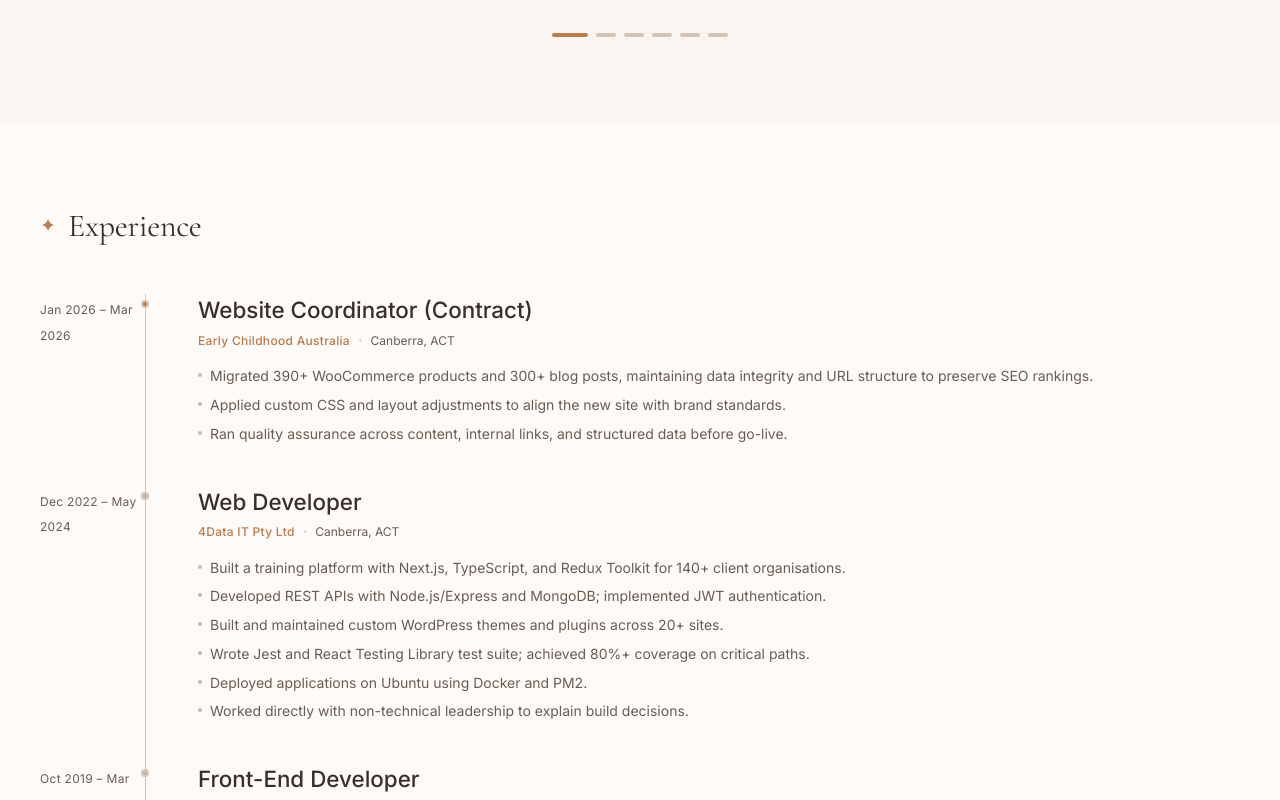
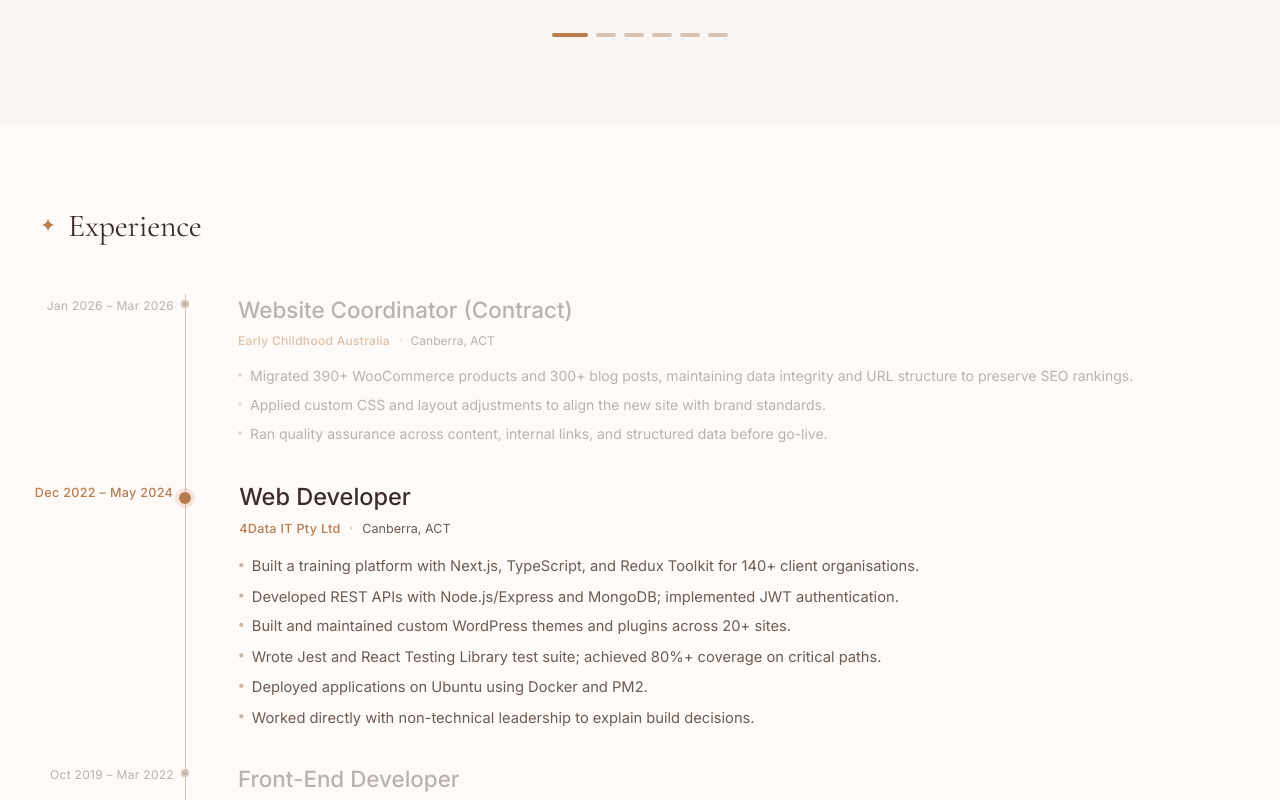
Before and after one commit to yulanh7/my-portfolio, a Next.js app: page / in a window 1280 px wide. Shown: the part 1180-1980 px from the top of the page. Built offline with nearby package versions, Linux system fonts and the light colour scheme.

Commit message:
feat(experience): scroll-activated timeline with scale highlight and animated dots

```diff
--- a/src/components/Experience.tsx
+++ b/src/components/Experience.tsx
@@ -1,12 +1,51 @@
 "use client";
 
-import { experience, education } from "@/data/content";
+import { useEffect, useRef, useState } from "react";
+import { experience } from "@/data/content";
 
 export default function Experience() {
+  const [activeIndex, setActiveIndex] = useState(0);
+  const [dotPositions, setDotPositions] = useState<number[]>([]);
+  const itemRefs = useRef<(HTMLDivElement | null)[]>([]);
+  const dotRefs = useRef<(HTMLDivElement | null)[]>([]);
+
+  useEffect(() => {
+    const handleScroll = () => {
+      const triggerLine = window.innerHeight * 0.7;
+
+      let newActive = 0;
+      itemRefs.current.forEach((el, i) => {
+        if (!el) return;
+        const rect = el.getBoundingClientRect();
+        if (rect.top <= triggerLine) {
+          newActive = i;
+        }
+      });
+
+      setActiveIndex(newActive);
+    };
+
+    window.addEventListener("scroll", handleScroll, { passive: true });
+    handleScroll();
+    return () => window.removeEventListener("scroll", handleScroll);
+  }, []);
+
+  useEffect(() => {
+    const container = itemRefs.current[0]?.parentElement;
+    if (!container) return;
+    const containerTop = container.getBoundingClientRect().top + window.scrollY;
+    const positions = itemRefs.current.map((el) => {
+      if (!el) return 0;
+      const rect = el.getBoundingClientRect();
+      return rect.top + window.scrollY - containerTop + 6;
+    });
+    setDotPositions(positions);
+  }, []);
+
   return (
     <section
       id="experience"
-      className="py-20"
+      className="py-20 overflow-x-hidden"
       style={{ background: "rgba(253, 250, 247, 0.2)" }}
     >
       <div className="container">
@@ -16,45 +55,99 @@ export default function Experience() {
           <h2>Experience</h2>
         </div>
 
-        {/* Timeline */}
-        <div className="relative">
+        {/* Desktop timeline */}
+        <div className="hidden md:block relative">
           {/* Vertical line */}
           <div
-            className="absolute left-[105px] top-0 bottom-0 w-px"
-            style={{ background: "var(--color-border)" }}
+            className="absolute top-0 bottom-0 w-px"
+            style={{ left: "145px", background: "var(--color-border)" }}
           />
 
-          {experience.map((item, index) => (
+          {/* Dots layer — outside scaling items so they don't shift */}
+          <div className="absolute top-0 left-0 w-full">
+            {experience.map((_item, index) => {
+              const isActive = activeIndex === index;
+              return (
                 <div
                   key={index}
-              className="grid gap-6 pb-10 relative"
-              style={{ gridTemplateColumns: "110px 1fr" }}
-            >
-              {/* Dot on timeline */}
-              <div
-                className="absolute w-2 h-2 rounded-full"
+                  ref={(el) => {
+                    dotRefs.current[index] = el;
+                  }}
+                  className="absolute rounded-full transition-all duration-500 ease-out"
                   style={{
-                  left: "101px",
-                  top: "6px",
-                  background:
-                    index === 0
+                    left: "141px",
+                    top: `${dotPositions[index] ?? 0}px`,
+                    width: isActive ? "12px" : "8px",
+                    height: isActive ? "12px" : "8px",
+                    marginLeft: isActive ? "-2px" : "0",
+                    background: isActive
                       ? "var(--color-accent-brown)"
                       : "var(--color-bg-accent)",
-                  border: "2px solid var(--color-border)",
+                    border: isActive
+                      ? "2px solid var(--color-accent-brown)"
+                      : "2px solid var(--color-border)",
+                    boxShadow: isActive
+                      ? "0 0 0 4px rgba(184, 124, 78, 0.15)"
+                      : "none",
                   }}
                 />
+              );
+            })}
+          </div>
 
-              {/* Left — period */}
-              <div className="pt-0.5">
-                <span className="text-xs text-text-secondary tracking-wide leading-relaxed">
+          {experience.map((item, index) => {
+            const isActive = activeIndex === index;
+            return (
+              <div
+                key={index}
+                ref={(el) => {
+                  itemRefs.current[index] = el;
+                }}
+                className="grid pb-10 relative gap-6"
+                style={{
+                  gridTemplateColumns: "150px 1fr",
+                  opacity: isActive ? 1 : 0.45,
+                }}
+              >
+                {/* Period */}
+                <div
+                  className="pt-0.5 text-right pr-4 transition-all duration-500 ease-out"
+                  style={{
+                    transform: isActive ? "scale(1.05)" : "scale(1)",
+                    transformOrigin: "right center",
+                  }}
+                >
+                  <span
+                    className="text-xs tracking-wide leading-relaxed block transition-colors duration-500"
+                    style={{
+                      color: isActive
+                        ? "var(--color-accent-brown)"
+                        : "var(--color-text-secondary)",
+                      fontWeight: isActive ? 500 : 400,
+                    }}
+                  >
                     {item.period}
                   </span>
                 </div>
 
-              {/* Right — content */}
-              <div className="pl-6">
-                {/* Title + company */}
-                <h3 className="text-text-primary mb-0.5">{item.title}</h3>
+                {/* Content */}
+                <div
+                  className="pl-6 transition-all duration-500 ease-out"
+                  style={{
+                    transform: isActive ? "scale(1.05)" : "scale(1)",
+                    transformOrigin: "left center",
+                  }}
+                >
+                  <h3
+                    className="mb-0.5 transition-colors duration-500"
+                    style={{
+                      color: isActive
+                        ? "var(--color-text-primary)"
+                        : "var(--color-text-secondary)",
+                    }}
+                  >
+                    {item.title}
+                  </h3>
                   <div className="flex items-center gap-2 mb-3">
                     <span
                       className="text-xs font-medium tracking-wide"
@@ -67,8 +160,6 @@ export default function Experience() {
                       {item.location}
                     </span>
                   </div>
-
-                {/* Bullets */}
                   <ul className="space-y-1.5">
                     {item.bullets.map((bullet, i) => (
                       <li
@@ -85,6 +176,36 @@ export default function Experience() {
                   </ul>
                 </div>
               </div>
+            );
+          })}
+        </div>
+
+        {/* Mobile timeline */}
+        <div className="md:hidden space-y-8">
+          {experience.map((item, index) => (
+            <div key={index}>
+              <div className="flex items-center gap-2 mb-1">
+                <span
+                  className="w-1.5 h-1.5 rounded-full flex-shrink-0"
+                  style={{ background: "var(--color-accent-brown)" }}
+                />
+                <p className="text-xs text-text-secondary">{item.period}</p>
+              </div>
+              <h3>{item.title}</h3>
+              <p
+                className="text-xs mb-2"
+                style={{ color: "var(--color-accent-brown)" }}
+              >
+                {item.company} · {item.location}
+              </p>
+              <ul className="space-y-1.5">
+                {item.bullets.map((bullet, i) => (
+                  <li key={i} className="text-sm text-text-secondary">
+                    {bullet}
+                  </li>
+                ))}
+              </ul>
+            </div>
           ))}
         </div>
       </div>
--- a/src/components/ParticleBackground.tsx
+++ b/src/components/ParticleBackground.tsx
@@ -39,7 +39,7 @@ export default function ParticleBackground() {
       canvas.height = height;
     }
 
-    function createParticles(count = 20) {
+    function createParticles(count = 40) {
       particles = Array.from({ length: count }, () => ({
         x: Math.random() * width,
         y: Math.random() * height,
```
Lines whose indentation alone changed are shown as unchanged.
